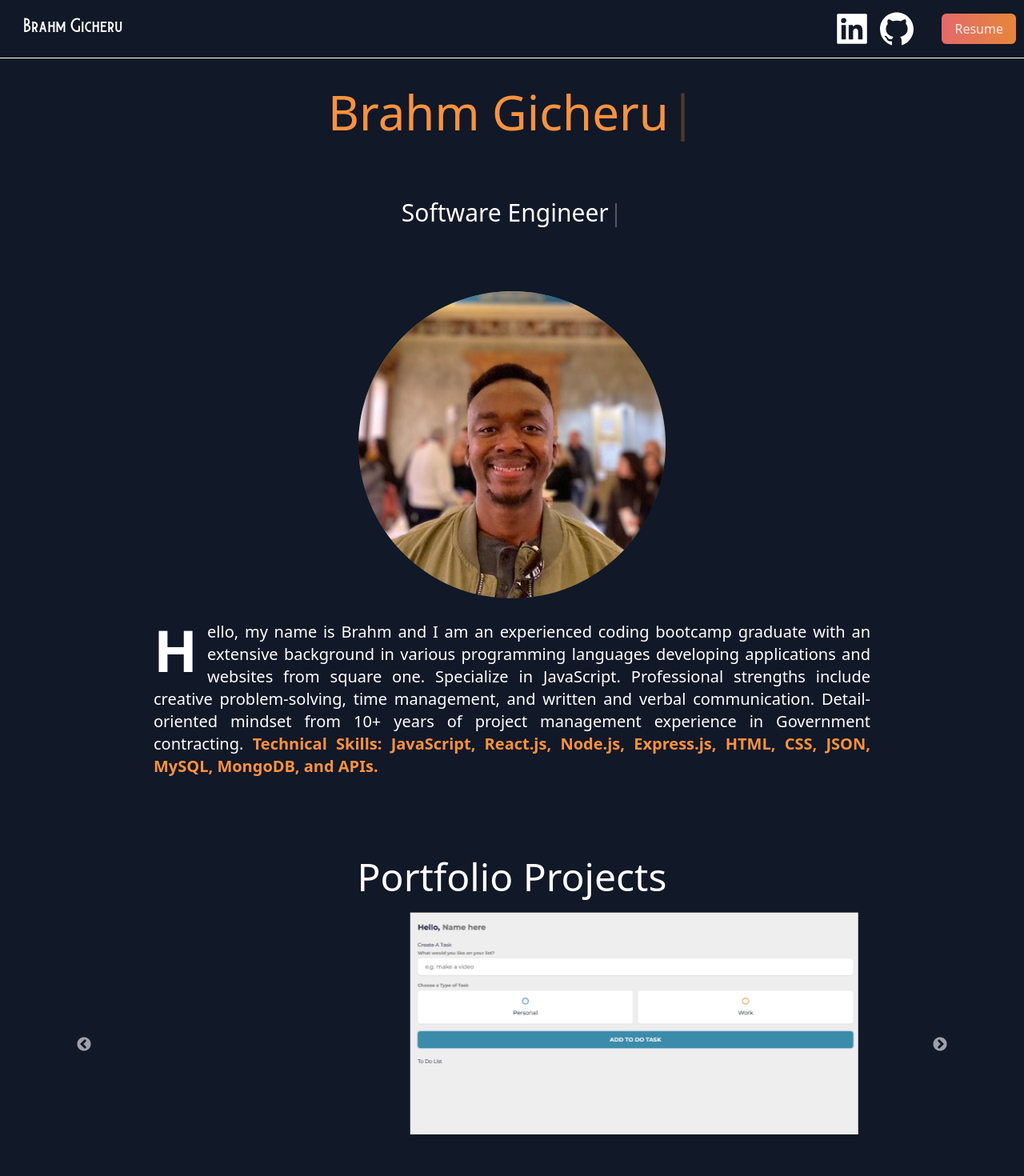
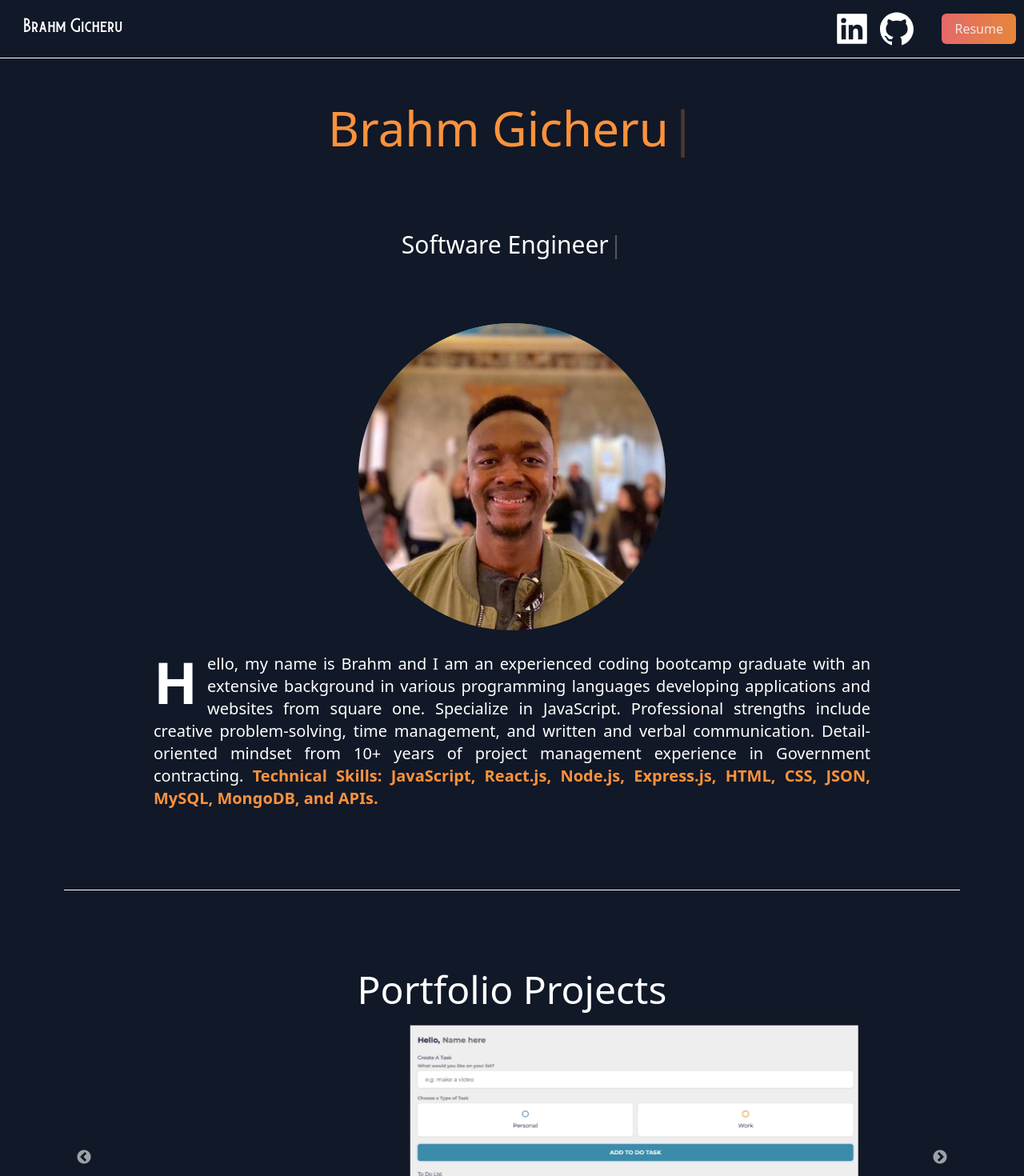
Before and after one commit to brahmg1/brahmgicheru-portfolio, a Next.js app: page / in a window 1280 px wide. Shown: the top 1470 px of the page at 80% size. Built offline with nearby package versions, Linux system fonts and the light colour scheme.

Commit message:
section line above projects

```diff
--- a/pages/index.js
+++ b/pages/index.js
@@ -120,6 +120,11 @@ function HomePage() {
     borderBottom: '1px solid white',
   };
 
+  const horizontalLine = {
+    borderTop: '1px solid white',
+    width: '100%',
+    padding: '50px',
+  }
 
   return (
     <div className="dark" style={bodyStyle}>
@@ -176,7 +181,7 @@ function HomePage() {
 
 
           <div className="text-center p-4 md:p-10">
-            <h2 className="text-5xl py-2 text-orange-400 font-medium md:text-6xl" style={{ padding: '70px' }}>
+            <h2 className="text-5xl py-2 text-orange-400 font-medium md:text-6xl" style={{ padding: '90px' }}>
             <Typewriter
             onInit={(typewriter) => {
               typewriter.typeString("Brahm Gicheru").start();
@@ -234,6 +239,8 @@ function HomePage() {
        </section> */}
 
        <section className="projects py-10">
+
+       <div style={horizontalLine} ></div>
 
          <div className="container mx-auto">
            <h3 className="text-5xl pb-5 dark:text-white text-center">Portfolio Projects</h3>
```
